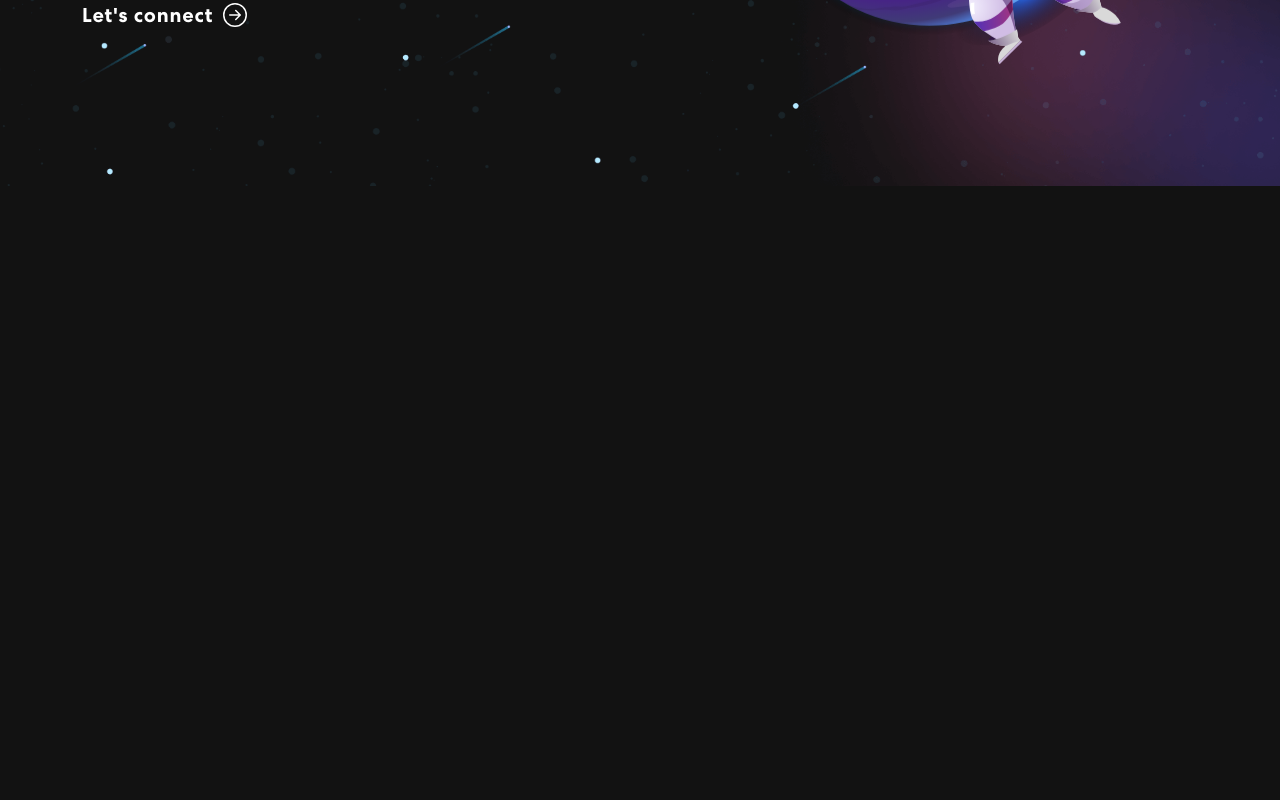
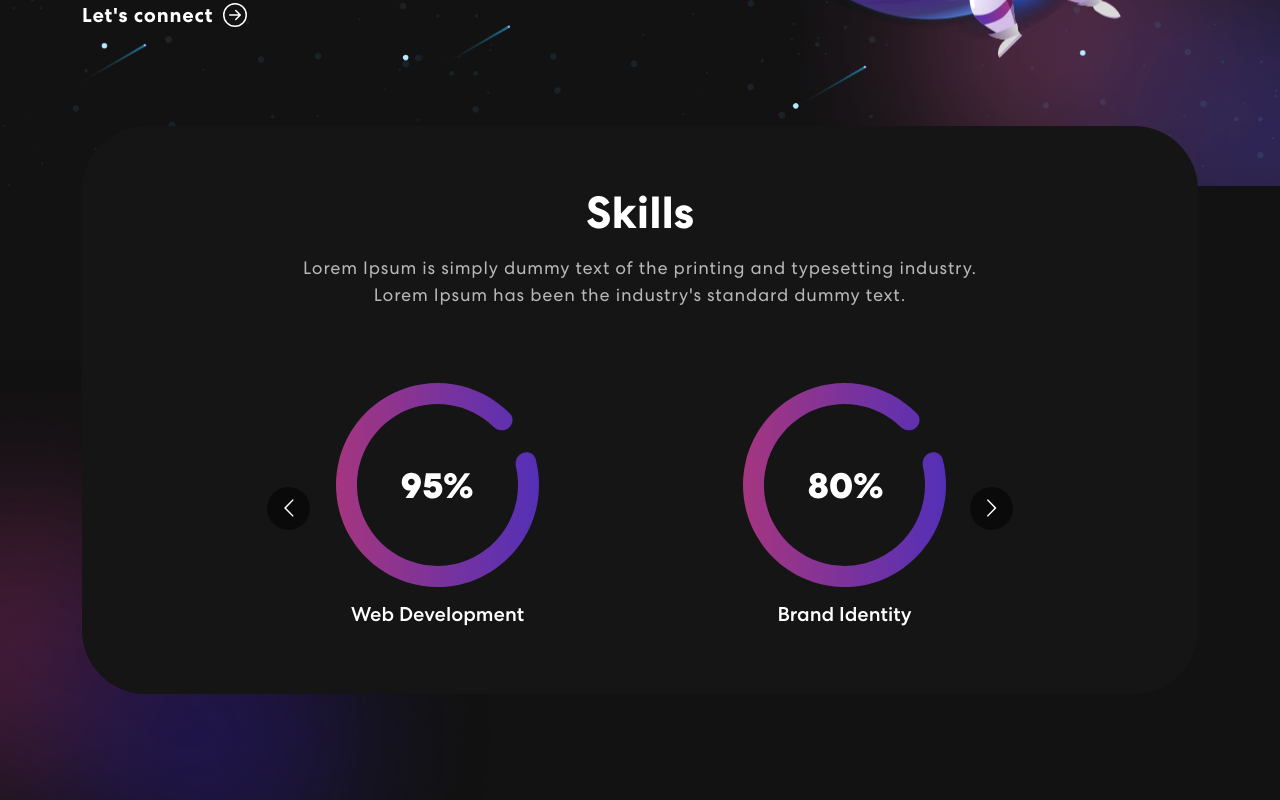
Before and after one commit to Hossein-Haghshenas/React-Portfolio-Project, a React (Create React App) app: page / in a window 1280 px wide. Shown: the part 580-1380 px from the top of the page. Before the commit the page ends 800 px from the top, so only its background shows below. Built offline with nearby package versions, Linux system fonts and the light colour scheme.

Commit message:
skills complete

```diff
--- a/package.json
+++ b/package.json
@@ -15,6 +15,7 @@
     "react-mailchimp-subscribe": "^2.1.3",
     "react-multi-carousel": "^2.8.2",
     "react-on-screen": "^2.1.1",
+    "react-responsive-carousel": "^3.2.23",
     "react-router-dom": "^6.3.0",
     "react-router-hash-link": "^2.4.3",
     "react-scripts": "5.0.1",
--- a/src/App.js
+++ b/src/App.js
@@ -2,12 +2,14 @@
 import "bootstrap/dist/css/bootstrap.css";
 import NavBar from "./components/navbar/NavBar";
 import Banner from "./components/banner/Banner";
+import { Skills } from "./components/skills/Skills";
 
 function App() {
   return (
     <>
       <NavBar />
       <Banner />
+      <Skills/>
     </>
   );
 }
--- /dev/null
+++ b/src/components/skills/Skills.css
@@ -0,0 +1,39 @@
+/* Skills */
+.skill{
+  padding: 0 0 50px 0;
+  position: relative;
+}
+.skill-bx{
+  background: #151515;
+  border-radius: 64px;
+  text-align: center;
+  padding: 60px 50px;
+  margin-top: -60px;
+}
+.skill h2{
+    font-size: 45px;
+    font-weight: 700;
+}
+.skill p {
+    color: #B8B8B8;
+    font-size: 18px;
+    letter-spacing: 0.8px;
+    line-height: 1.5em;
+    margin: 14px 0 75px 0;
+}
+.skill-slider{
+width: 80%;
+margin: 0 auto;
+position: relative;
+}
+.skill-slider .item img{
+    width: 50%;
+    margin: 0 auto 15px auto;
+}
+.background-image-left{
+    top: 28%;
+    position: absolute;
+    bottom: 0;
+    width: 40%;
+    z-index: -4;
+}
--- /dev/null
+++ b/src/components/skills/Skills.js
@@ -0,0 +1,70 @@
+import { Container ,Col , Row } from "react-bootstrap";
+import Carousel from "react-multi-carousel";
+import "react-multi-carousel/lib/styles.css";
+import meter1 from '../../assets/img/meter1.svg'
+import meter2 from "../../assets/img/meter2.svg";
+import meter3 from "../../assets/img/meter3.svg";
+import colorSharp from "../../assets/img/color-sharp.png";
+import './Skills.css'
+export const Skills = () => {
+  const responsive = {
+    superLargeDesktop: {
+      breakpoint: { max: 4000, min: 3000 },
+      items: 5,
+    },
+    desktop: {
+      breakpoint: { max: 3000, min: 1024 },
+      items: 3,
+    },
+    tablet: {
+      breakpoint: { max: 1024, min: 464 },
+      items: 2,
+    },
+    mobile: {
+      breakpoint: { max: 464, min: 0 },
+      items: 1,
+    },
+  };
+
+  return (
+    <section className="skill" id="skills">
+      <Container>
+        <Row>
+          <Col>
+            <div className="skill-bx">
+              <h2>Skills</h2>
+              <p>
+                Lorem Ipsum is simply dummy text of the printing and typesetting
+                industry.<br></br> Lorem Ipsum has been the industry's standard
+                dummy text.
+              </p>
+              <Carousel
+                responsive={responsive}
+                infinite={true}
+                className="skill-slider"
+              >
+                <div className="item">
+                  <img src={meter1} alt="Image" />
+                  <h5>Web Development</h5>
+                </div>
+                <div className="item">
+                  <img src={meter2} alt="Image" />
+                  <h5>Brand Identity</h5>
+                </div>
+                <div className="item">
+                  <img src={meter3} alt="Image" />
+                  <h5>Logo Design</h5>
+                </div>
+                <div className="item">
+                  <img src={meter1} alt="Image" />
+                  <h5>Web Development</h5>
+                </div>
+              </Carousel>
+            </div>
+          </Col>
+        </Row>
+      </Container>
+      <img className="background-image-left" src={colorSharp} />
+    </section>
+  );
+};
```
Also changed, not shown: src/App.css (line endings or trailing spaces), 2 other files (tests, documents, lock files or other folders).
